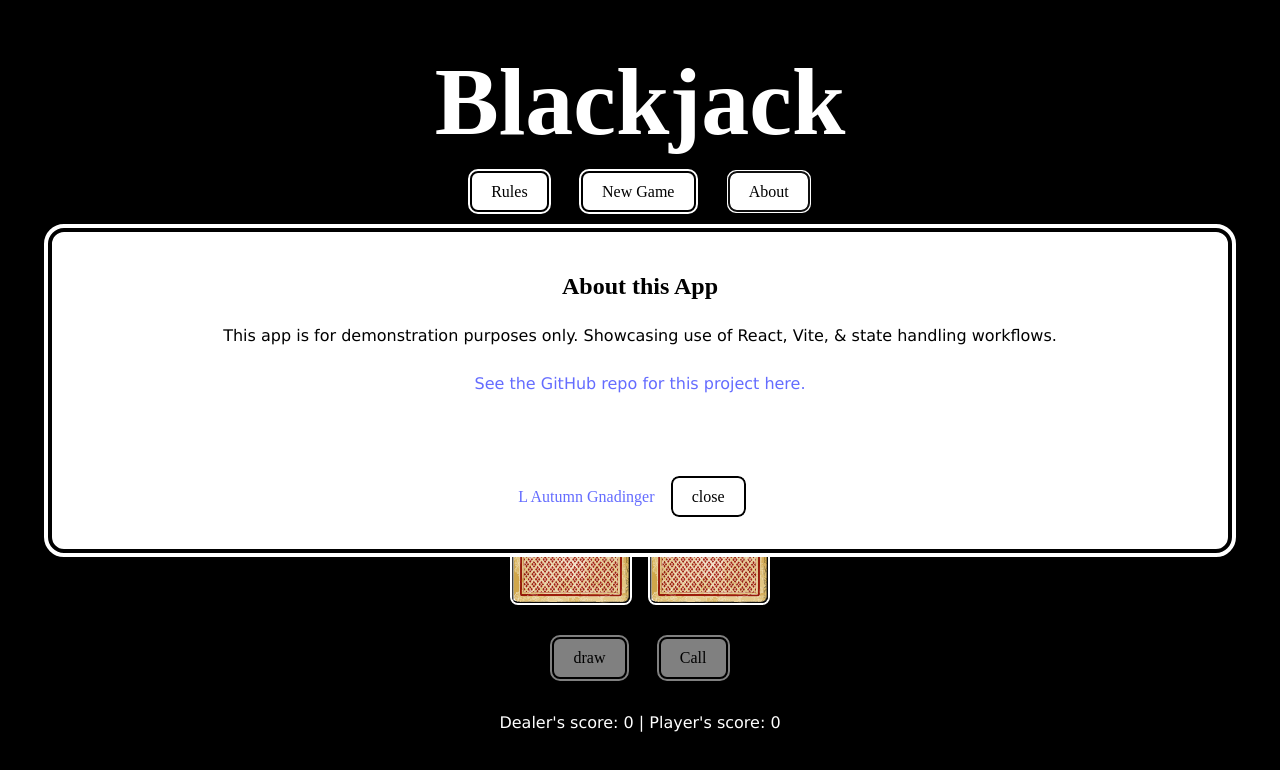
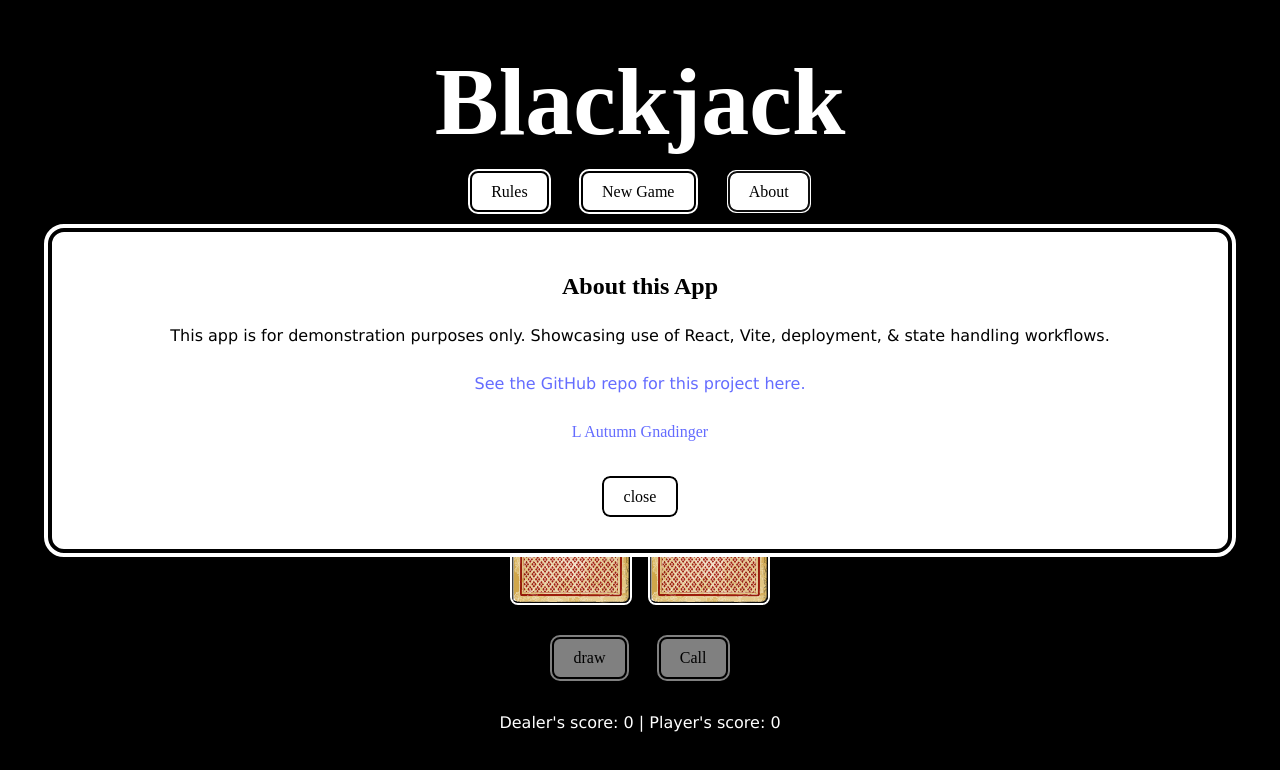
Before and after one commit to Solidago-01/react-blackjack-project, a React (Vite) app: page / in a window 1280 px wide. Both pictures are taken after a click on the button "About". Shown: the top 770 px of the page. Built offline with nearby package versions, Linux system fonts and the light colour scheme; a web font is replaced by a local one.

Commit message:
fix: repo link style in about

```diff
--- a/src/About.jsx
+++ b/src/About.jsx
@@ -9,13 +9,13 @@ function About ({aboutVisibility, closeAbout}) {
             <div className={aboutClasses}>
                 <h2 className={aboutVisibility}>About this App</h2>
                 <p className={aboutVisibility}>
-                This app is for demonstration purposes only. Showcasing use of React, Vite, & state handling workflows.
+                This app is for demonstration purposes only. Showcasing use of React, Vite, deployment, & state handling workflows.
                 <br></br>
                 <br></br>
-                <a href="https://github.com/Solidago-01/react-blackjack-project" target='_blank'>See the GitHub repo for this project here.</a></p>
+                <a href="https://github.com/Solidago-01/react-blackjack-project" target='_blank'>See the GitHub repo for this project here.</a>
                 <br></br>
                 <br></br>
-                <a className='portfolioLink' href="https://lautumngnadinger.com/" target='_blank'>L Autumn Gnadinger</a>
+                <a className='portfolioLink' href="https://lautumngnadinger.com/" target='_blank'>L Autumn Gnadinger</a></p>
                 <button onClick={closeAbout} className={aboutVisibility}>close</button>
             </div>
         </>
```
